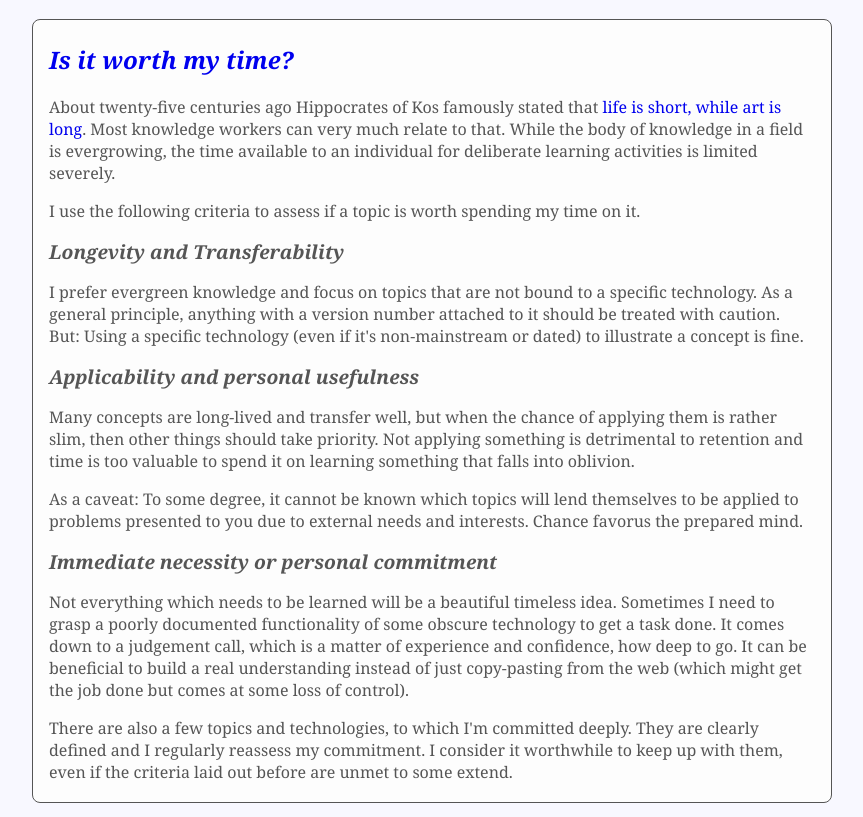
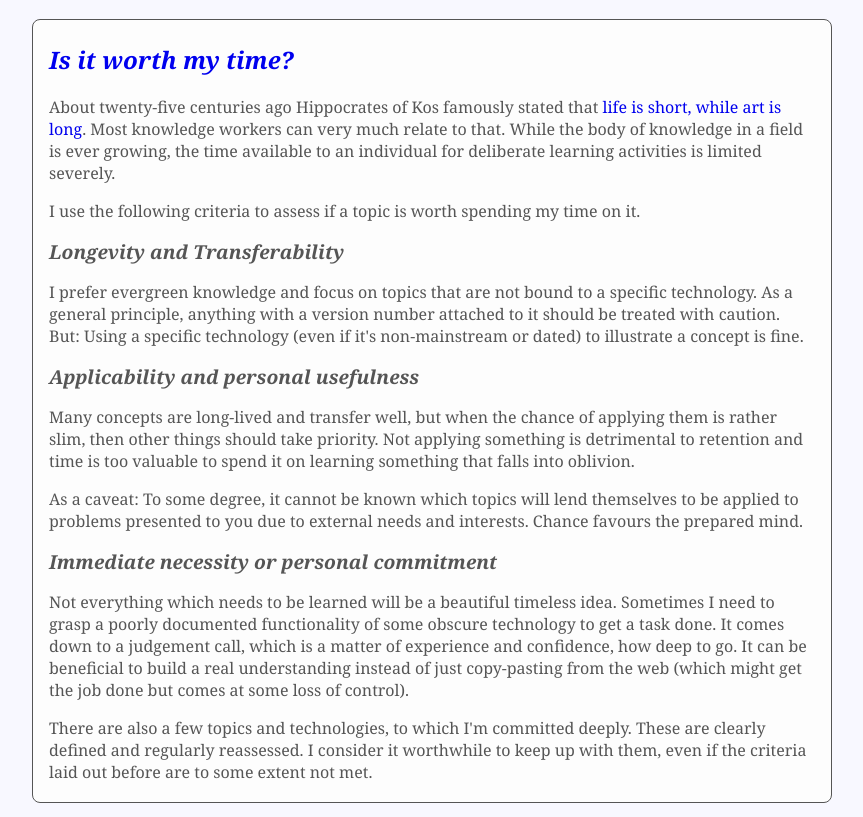
Before and after one commit to fnh/fnh.github.io, a plain HTML site: page index.html in a window 1280 px wide. Shown: the part 67-884 px from the top of the page, without its empty margins (208-1071 px from the left). Drawn offline with Linux system fonts and the light colour scheme.

Commit message:
Add some metadata and edit typos

```diff
--- a/index.html
+++ b/index.html
@@ -1,5 +1,5 @@
 <!DOCTYPE html>
-<html>
+<html lang="en">
 <title>Fabian's public notepad</title>
 <head>
     <style>
@@ -65,8 +65,9 @@
     </style>
     <meta name="viewport" content="width=device-width, initial-scale=1.0">
     <meta charset='utf-8'>
-    <meta name="description" content="Notes, memos and marginalia on personal interests">
+    <meta name="description" content="A collection of notes on a variety of topics">
     <meta name="author" content="Fabian Holzer" />
+    <link rel="canonical" href="https://fabian-holzer.de/" />
 
 </head>
 
@@ -74,7 +75,6 @@
 
 <header>
     <h1>Notes, memos, marginalia...</h1>
-
 </header>
 
 <main>
@@ -86,7 +86,7 @@
 About twenty-five centuries ago Hippocrates of Kos famously stated that
 <a href="https://en.wikipedia.org/wiki/Ars_longa,_vita_brevis">life is short,
 while art is long</a>. Most knowledge workers can very much relate to that.
-While the body of knowledge in a field is evergrowing,
+While the body of knowledge in a field is ever growing,
 the time available to an individual for deliberate learning activities is limited severely.
 </p>
 
@@ -111,7 +111,7 @@ to spend it on learning something that falls into oblivion.
 <p>
 As a caveat: To some degree, it cannot be known which topics will lend themselves
 to be applied to problems presented to you due to external needs and interests.
-Chance favorus the prepared mind.
+Chance favours the prepared mind.
 </p>
 
 <h2>Immediate necessity or personal commitment</h2>
@@ -125,9 +125,8 @@ loss of control).
 </p>
 <p>
 There are also a few topics and technologies, to which I'm committed deeply.
-They are clearly defined and I regularly reassess my commitment.
-I consider it worthwhile to keep up with them, even if the criteria laid out
-before are unmet to some extend.
+These are clearly defined and regularly reassessed. I consider it worthwhile to
+keep up with them, even if the criteria laid out before are to some extent not met.
 </p>
 
 </article>
```
